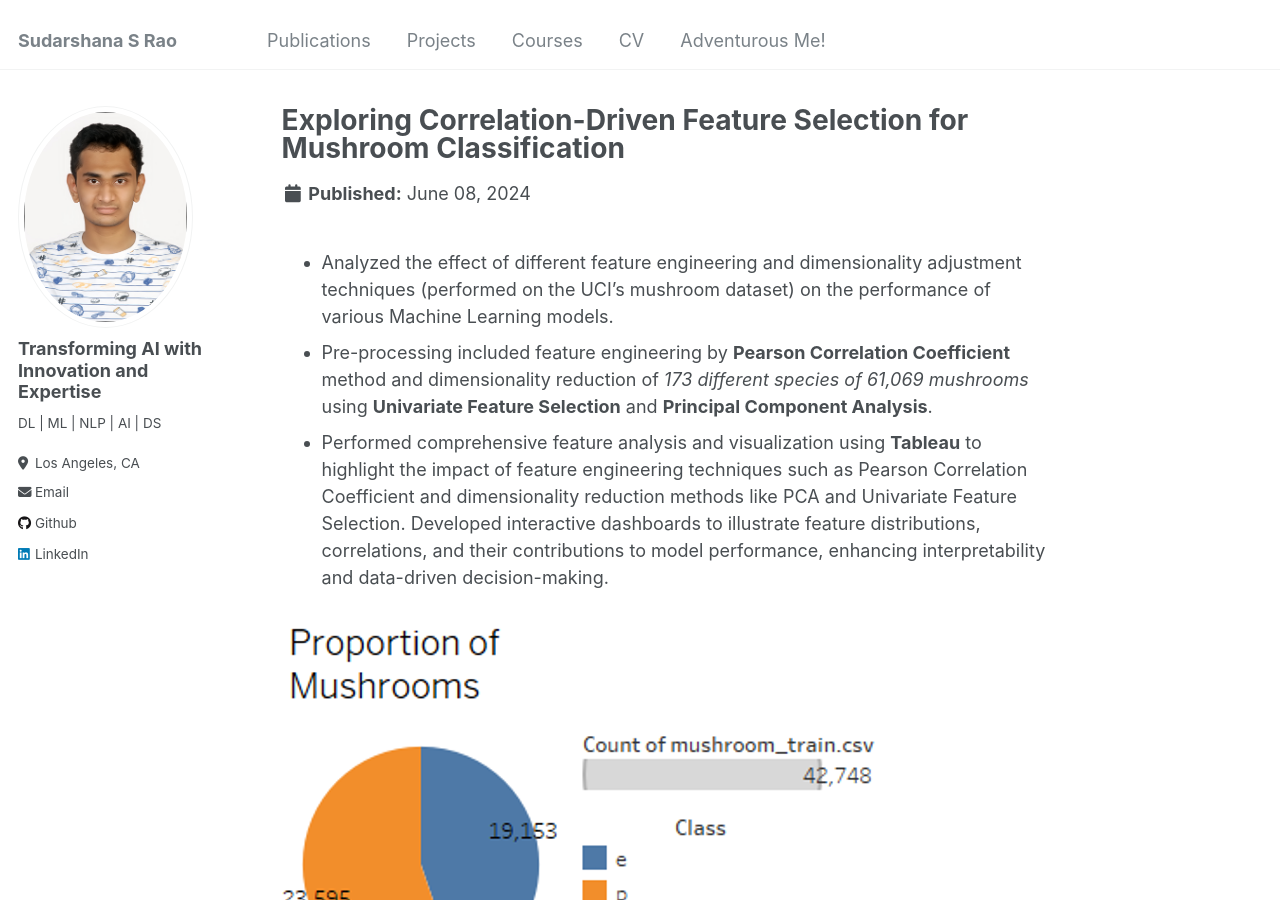
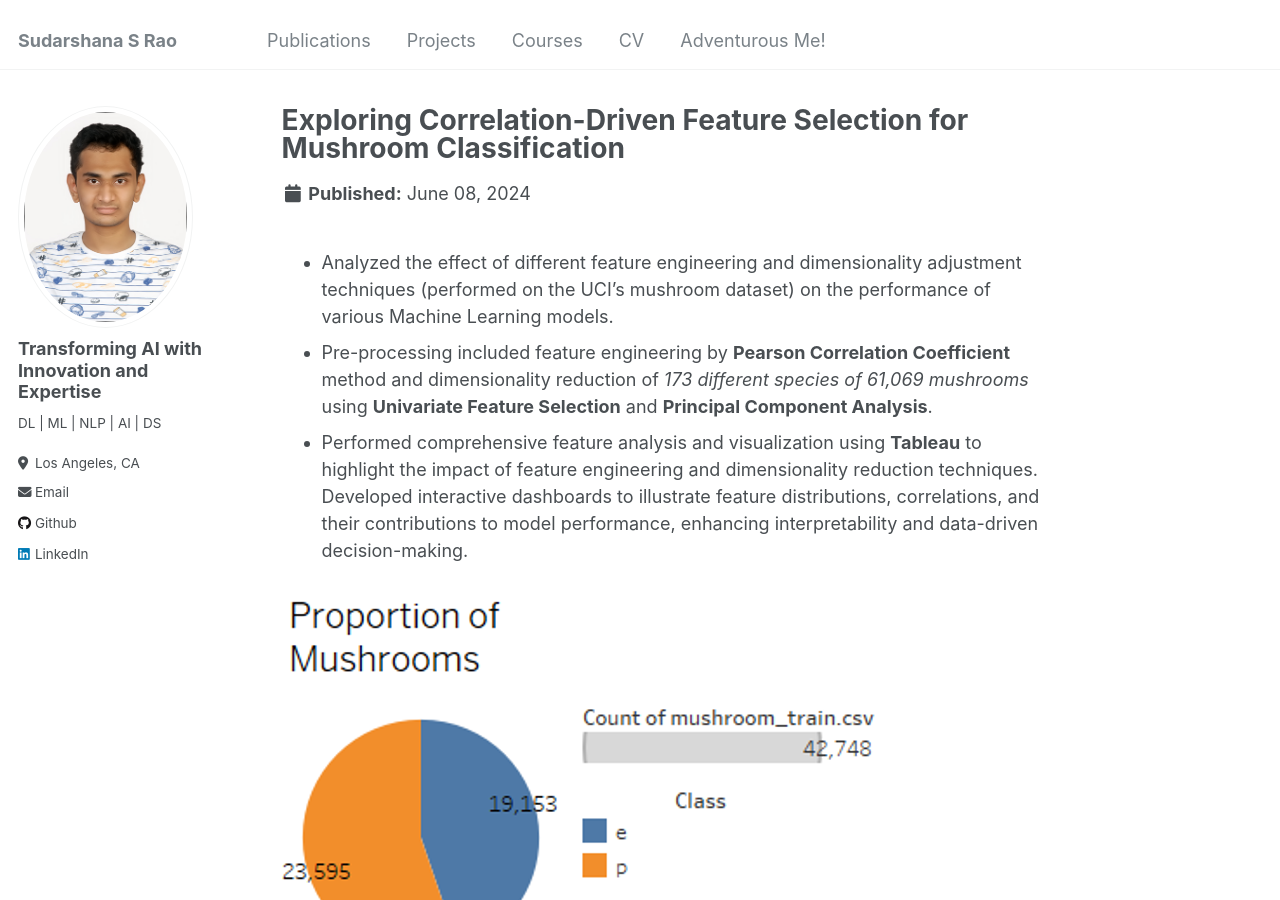
Before and after one commit to SudarshanaSRao/SudarshanaSRao.github.io, a Jekyll site: the page built from _portfolio/portfolio-5.md, in a window 1280 px wide and 900 px high. Built offline with Jekyll 4.4.1, drawn with Linux system fonts in a browser that asks for light colours.

Commit message:
Update portfolio-5.md

```diff
--- a/_portfolio/portfolio-5.md
+++ b/_portfolio/portfolio-5.md
@@ -6,7 +6,7 @@ collection: portfolio
 
 * Analyzed the effect of different feature engineering and dimensionality adjustment techniques (performed on the UCI's mushroom dataset) on the performance of various Machine Learning models.
 * Pre-processing included feature engineering by **Pearson Correlation Coefficient** method and dimensionality reduction of _173 different species of 61,069 mushrooms_ using **Univariate Feature Selection** and **Principal Component Analysis**.
-* Performed comprehensive feature analysis and visualization using **Tableau** to highlight the impact of feature engineering techniques such as Pearson Correlation Coefficient and dimensionality reduction methods like PCA and Univariate Feature Selection. Developed interactive dashboards to illustrate feature distributions, correlations, and their contributions to model performance, enhancing interpretability and data-driven decision-making.
+* Performed comprehensive feature analysis and visualization using **Tableau** to highlight the impact of feature engineering and dimensionality reduction techniques. Developed interactive dashboards to illustrate feature distributions, correlations, and their contributions to model performance, enhancing interpretability and data-driven decision-making.
 
 ![f1](/images/Picture1.png)
 ![f1](/images/dist1.png)
```
